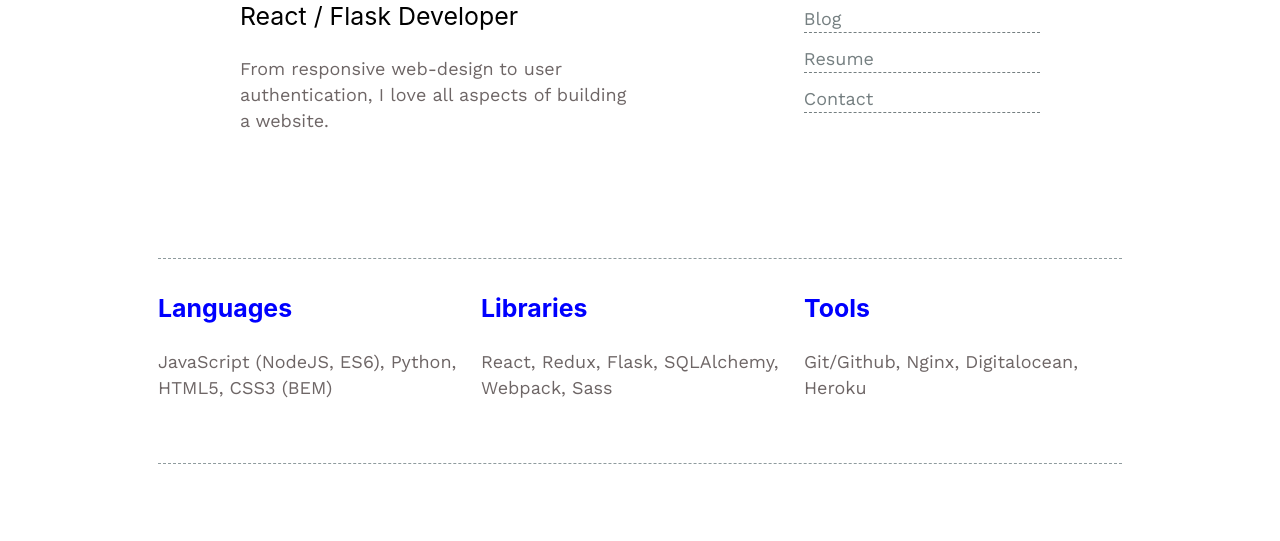
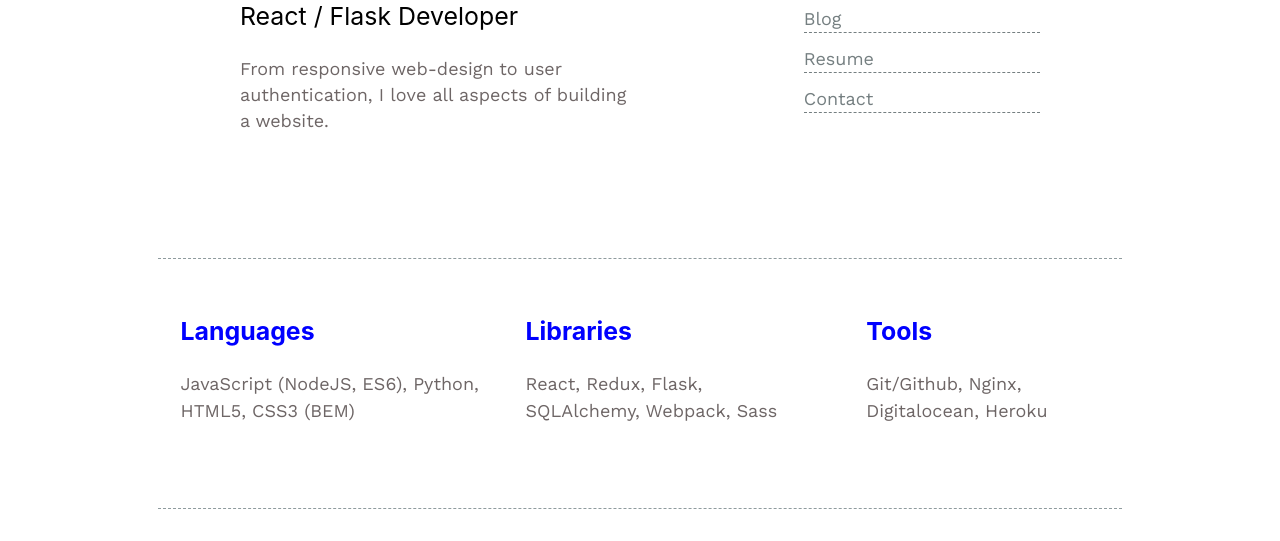
Before and after one commit to dacrands/bergen-stem-v2, a Gatsby site: page / in a window 1280 px wide. Shown: the part 198-739 px from the top of the page. Built offline with nearby package versions, Linux system fonts and the light colour scheme; Gatsby itself is replaced by a stand-in of ours.

Commit message:
Info margin

```diff
--- a/src/components/layout.css
+++ b/src/components/layout.css
@@ -772,7 +772,7 @@ pre tt:after {
 
 .info__item {
   max-width: 300px;
-  margin-right: 1rem;
+  margin: 1.25rem;
 }
 
 .info__item h3 {
```
Also changed, not shown: src/pages/index.js (+0 -12 lines).
